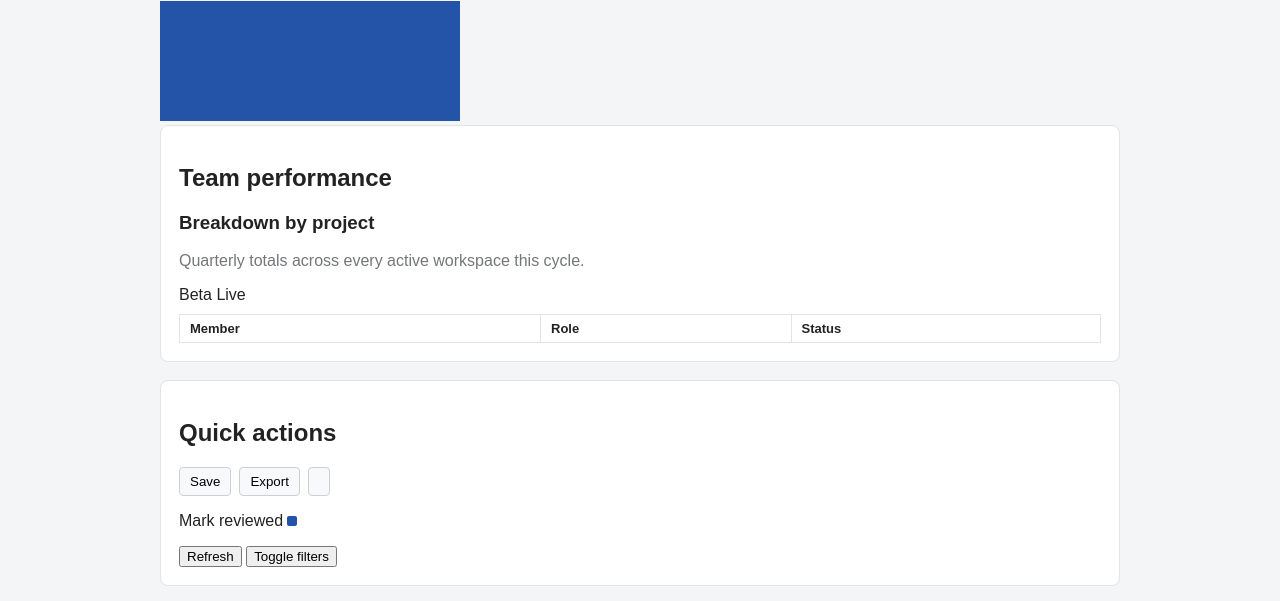
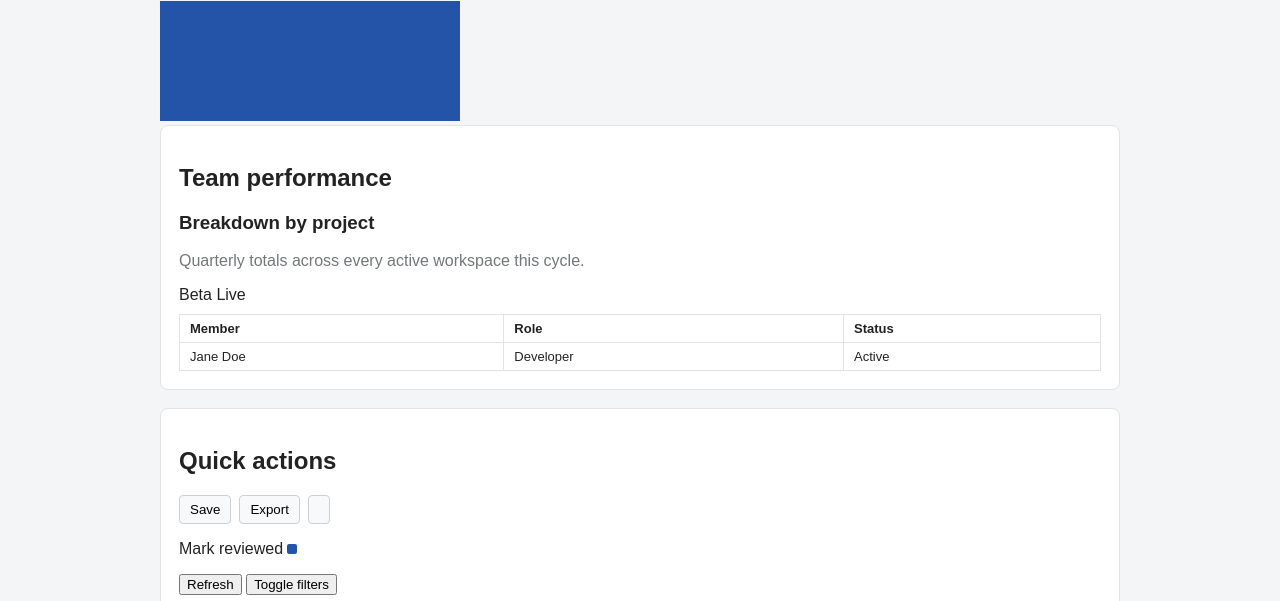
Before and after one commit to vinothrajm0407/ADA-AutoFix-Test-GitHub-2, a plain HTML site: page docs/index.html in a window 1280 px wide. Shown: the part 189-790 px from the top of the page. Drawn offline with Linux system fonts and the light colour scheme.

Commit message:
ADA Auto-Fix: Table headers in a data table must refer to data cells

```diff
--- a/docs/index.html
+++ b/docs/index.html
@@ -63,6 +63,7 @@
     <!-- th-has-data-cells: header row with zero data rows -->
     <table>
       <tr><th>Member</th><th>Role</th><th>Status</th></tr>
+      <tr><td>Jane Doe</td><td>Developer</td><td>Active</td></tr>
     </table>
   </div>
 
```
